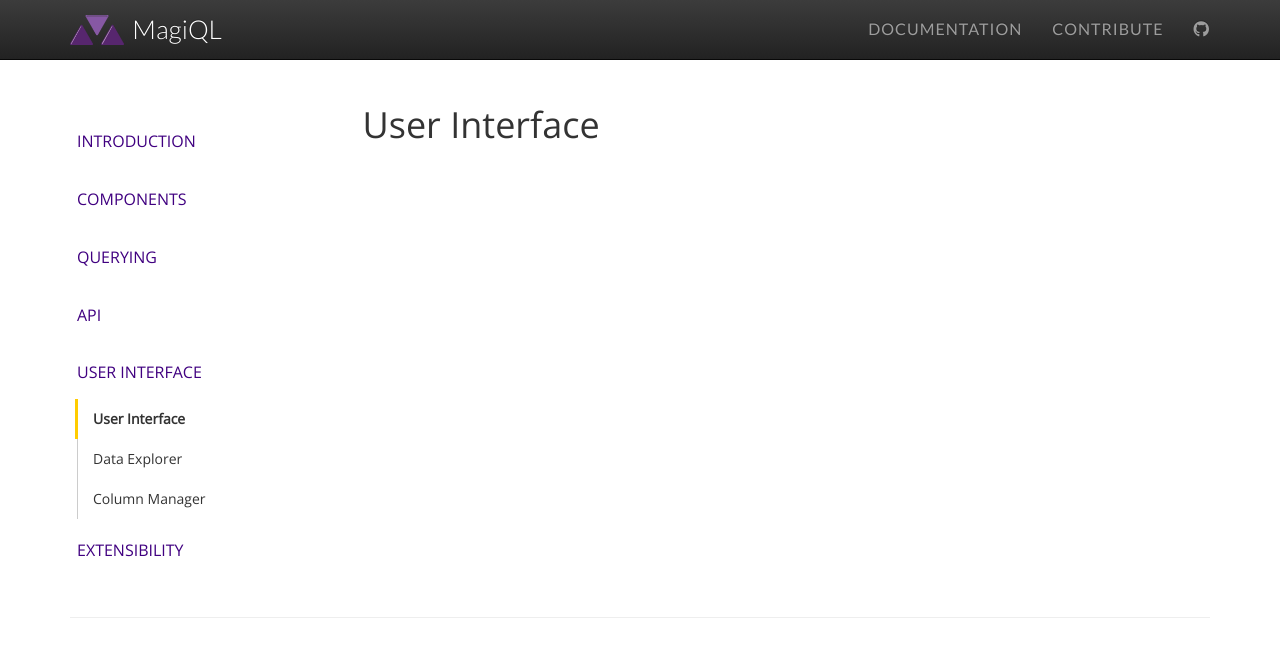
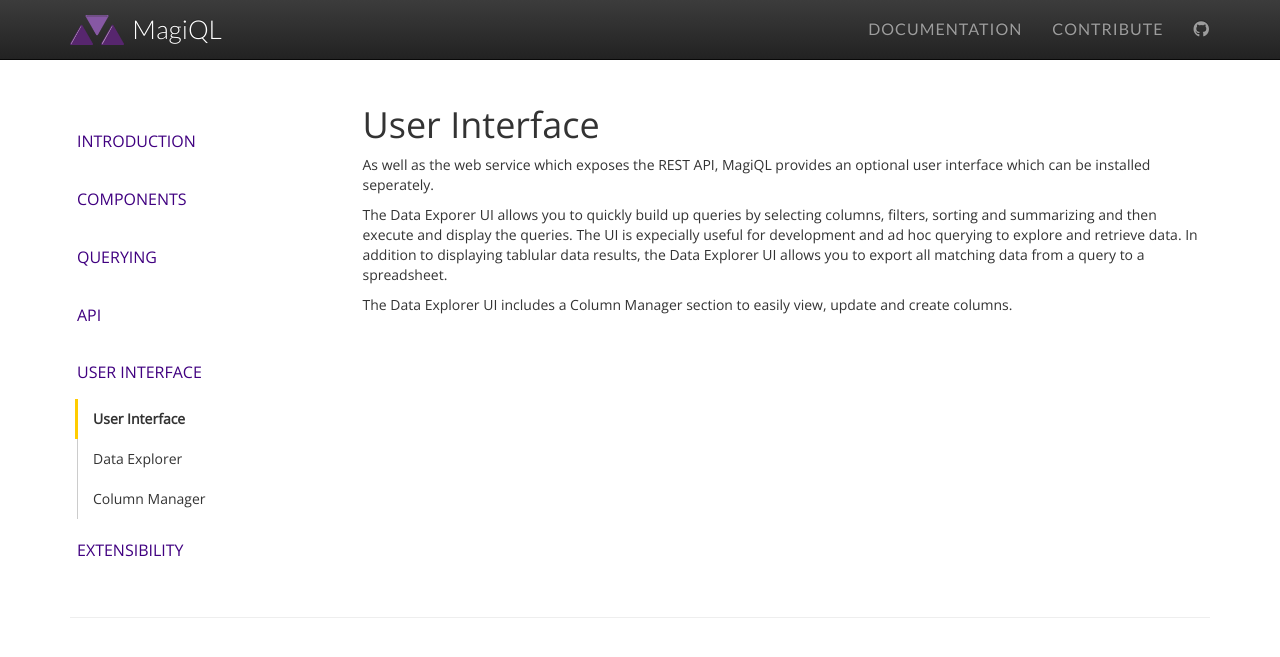
Before and after one commit to MagiQL/magiql.github.io, a Jekyll site: the page built from docs/5-user-interface/500-index.md, in a window 1280 px wide. Shown: the top 657 px of the page. Built offline with Jekyll 4.4.1, drawn with Linux system fonts in a browser that asks for light colours; nearby versions of some CDN libraries; a script that is not in the unit is left out.

Commit message:
Update 500-index.md

```diff
--- a/docs/5-user-interface/500-index.md
+++ b/docs/5-user-interface/500-index.md
@@ -6,3 +6,9 @@ permalink: docs/ui/
 
 User Interface
 ===================
+
+As well as the web service which exposes the REST API, MagiQL provides an optional user interface which can be installed seperately.
+
+The Data Exporer UI allows you to quickly build up queries by selecting columns, filters, sorting and summarizing and then execute and display the queries. The UI is expecially useful for development and ad hoc querying to explore and retrieve data. In addition to displaying tablular data results, the Data Explorer UI allows you to export all matching data from a query to a spreadsheet.
+
+The Data Explorer UI includes a Column Manager section to easily view, update and create columns.
```
